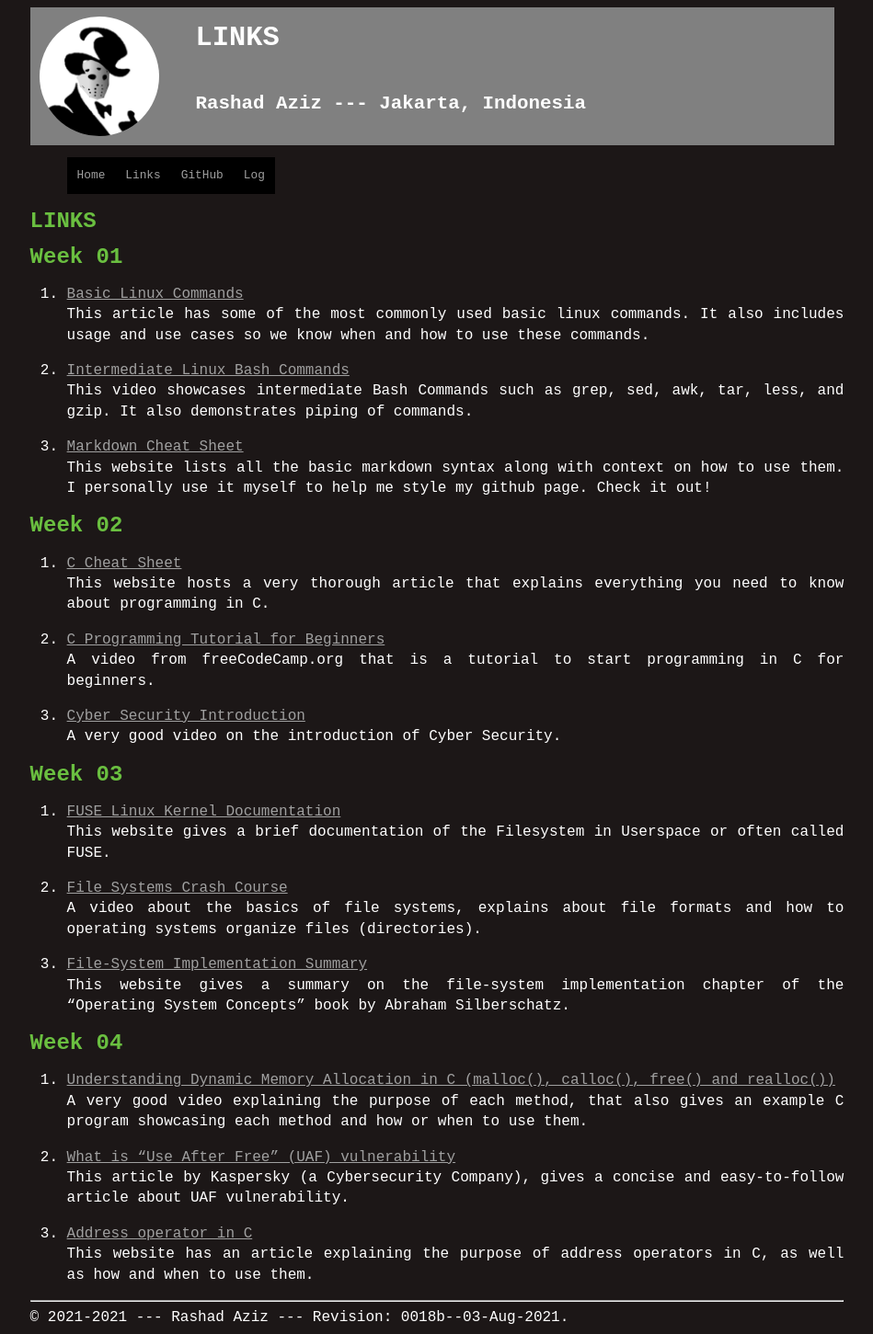
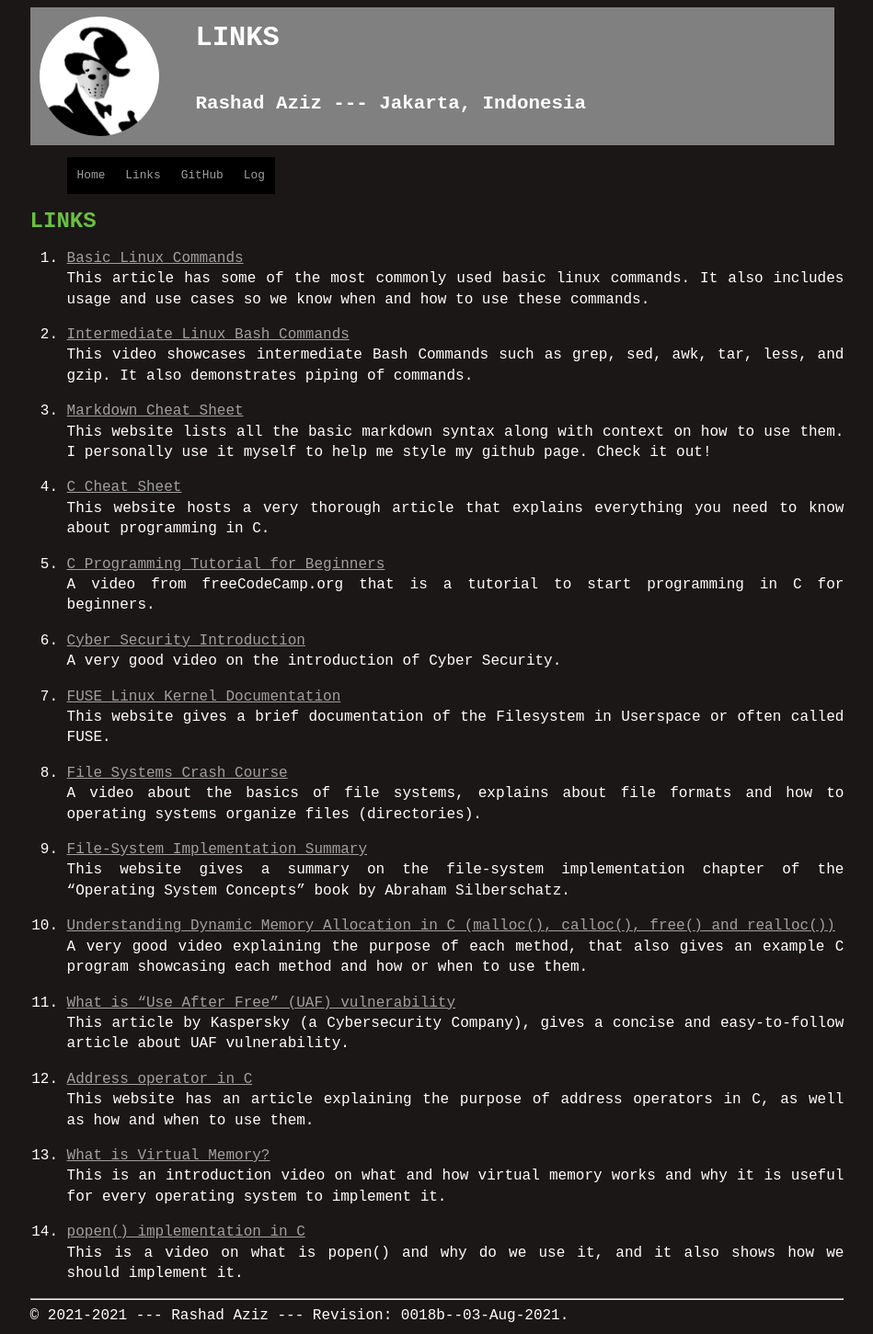
Before and after one commit to rashadaziz/os212, a Jekyll site: the page built from links.md, in a window 1280 px wide. Shown: the whole page at 92% size, without its empty margins (165-1114 px from the left). Built offline with Jekyll 4.4.1, drawn with Linux system fonts in a browser that asks for light colours; our own code applies the rules of GitHub Pages for plain Markdown files.

Commit message:
update links.md

```diff
--- a/links.md
+++ b/links.md
@@ -3,8 +3,6 @@ permalink: /LINKS/
 ---
 
 # LINKS
-
-## Week 01
 
 1. [Basic Linux Commands](https://www.hostinger.com/tutorials/linux-commands)<br>
 This article has some of the most commonly used basic linux commands.
@@ -18,35 +16,35 @@ It also demonstrates piping of commands.
 This website lists all the basic markdown syntax along with context on how to use them.
 I personally use it myself to help me style my github page. Check it out!
 
-## Week 02
-
-1. [C Cheat Sheet](https://developerinsider.co/c-programming-language-cheat-sheet/)<br>
+4. [C Cheat Sheet](https://developerinsider.co/c-programming-language-cheat-sheet/)<br>
 This website hosts a very thorough article that explains everything you need to know about programming in C.
 
-2. [C Programming Tutorial for Beginners](https://www.youtube.com/watch?v=KJgsSFOSQv0)<br>
+5. [C Programming Tutorial for Beginners](https://www.youtube.com/watch?v=KJgsSFOSQv0)<br>
 A video from freeCodeCamp.org that is a tutorial to start programming in C for beginners.
 
-3. [Cyber Security Introduction](https://www.youtube.com/watch?v=aIq44rZntmg)<br>
+6. [Cyber Security Introduction](https://www.youtube.com/watch?v=aIq44rZntmg)<br>
 A very good video on the introduction of Cyber Security.
 
-## Week 03
-
-1. [FUSE Linux Kernel Documentation](https://www.kernel.org/doc/html/latest/filesystems/fuse.html)<br>
+7. [FUSE Linux Kernel Documentation](https://www.kernel.org/doc/html/latest/filesystems/fuse.html)<br>
 This website gives a brief documentation of the Filesystem in Userspace or often called FUSE.
 
-2. [File Systems Crash Course](https://www.youtube.com/watch?v=KN8YgJnShPM)<br>
+8. [File Systems Crash Course](https://www.youtube.com/watch?v=KN8YgJnShPM)<br>
 A video about the basics of file systems, explains about file formats and how to operating systems organize files (directories).
 
-3. [File-System Implementation Summary](https://www.cs.uic.edu/~jbell/CourseNotes/OperatingSystems/12_FileSystemImplementation.html)<br>
+9. [File-System Implementation Summary](https://www.cs.uic.edu/~jbell/CourseNotes/OperatingSystems/12_FileSystemImplementation.html)<br>
 This website gives a summary on the file-system implementation chapter of the "Operating System Concepts" book by Abraham Silberschatz.
 
-## Week 04
-
-1. [Understanding Dynamic Memory Allocation in C (malloc(), calloc(), free() and realloc())](https://www.youtube.com/watch?v=xDVC3wKjS64)<br>
+10. [Understanding Dynamic Memory Allocation in C (malloc(), calloc(), free() and realloc())](https://www.youtube.com/watch?v=xDVC3wKjS64)<br>
 A very good video explaining the purpose of each method, that also gives an example C program showcasing each method and how or when to use them.
 
-2. [What is "Use After Free" (UAF) vulnerability](https://encyclopedia.kaspersky.com/glossary/use-after-free/)<br>
+11. [What is "Use After Free" (UAF) vulnerability](https://encyclopedia.kaspersky.com/glossary/use-after-free/)<br>
 This article by Kaspersky (a Cybersecurity Company), gives a concise and easy-to-follow article about UAF vulnerability.
 
-3. [Address operator in C](https://www.educba.com/address-operator-in-c/)<br>
+12. [Address operator in C](https://www.educba.com/address-operator-in-c/)<br>
 This website has an article explaining the purpose of address operators in C, as well as how and when to use them.
+
+13. [What is Virtual Memory?](https://www.youtube.com/watch?v=qlH4-oHnBb8)<br>
+This is an introduction video on what and how virtual memory works and why it is useful for every operating system to implement it.
+
+14. [popen() implementation in C](https://www.youtube.com/watch?v=tEQHRaPAL-o)<br>
+This is a video on what is popen() and why do we use it, and it also shows how we should implement it.
```
